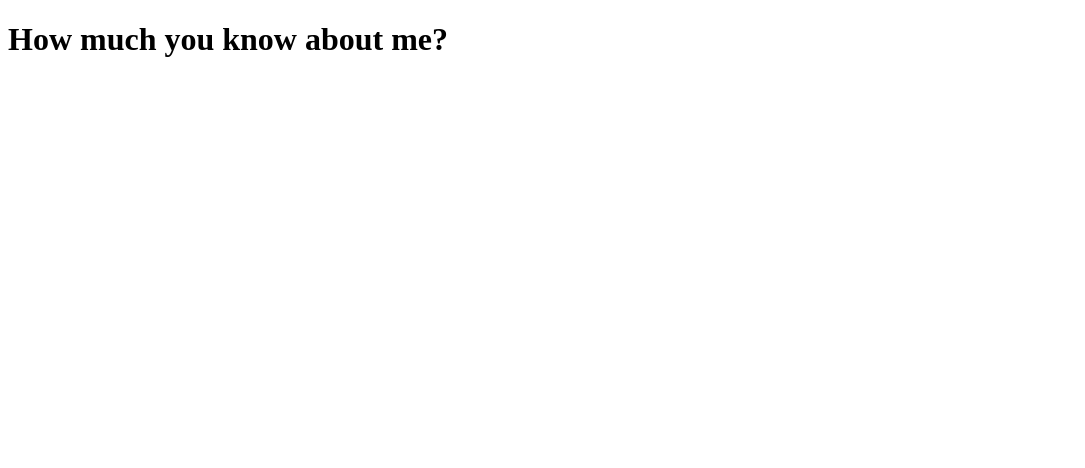
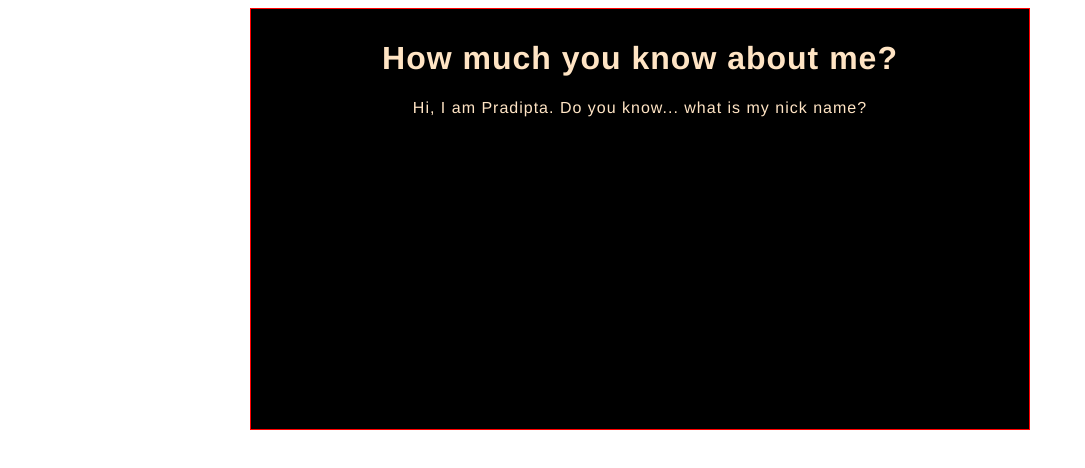
Before and after one commit to iampradipta/friendship-quiz, a plain HTML site: page index.html in a window 1280 px wide. Shown: the whole page, without its empty margins (0-1085 px from the left). Drawn offline with Linux system fonts and the light colour scheme.

Commit message:
doc - update

```diff
--- a/index.html
+++ b/index.html
@@ -4,11 +4,28 @@
     <meta charset="UTF-8">
     <meta http-equiv="X-UA-Compatible" content="IE=edge">
     <meta name="viewport" content="width=device-width, initial-scale=1.0">
+    <style>
+        div{
+            width: 60%;
+            height: 400px;
+            margin: auto;
+            padding: 10px;
+            background-color: black;
+            border: 1px solid red;
+            color: bisque;
+            text-align: center;
+            letter-spacing:1px;
+            font-family: 'Franklin Gothic Medium', 'Arial Narrow', Arial, sans-serif;
+        }
+    </style>
     <title>Quiz</title>
 </head>
 <body>
-    <div>
+    <div >
         <h1>How much you know about me?</h1>
+        <p>Hi, I am Pradipta.
+            Do you know...
+            what is my nick name?</p>
     </div>
 </body>
 </html>
```
Also changed, not shown: style.css (added).
